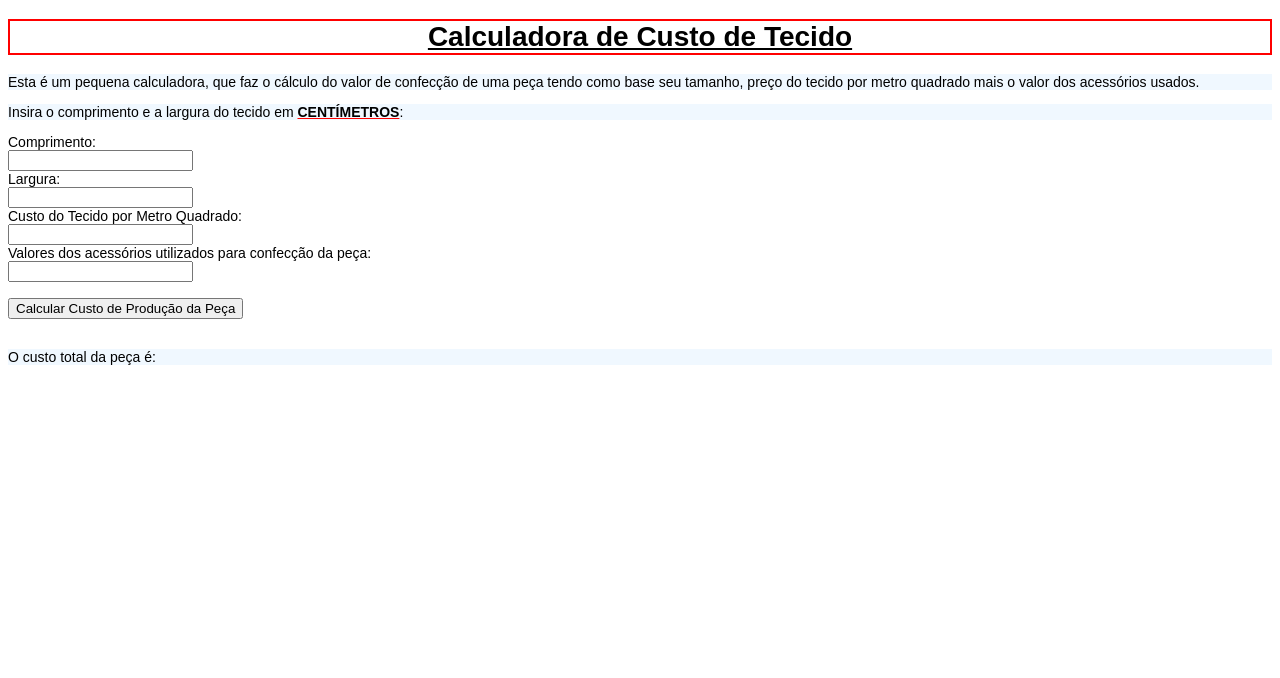
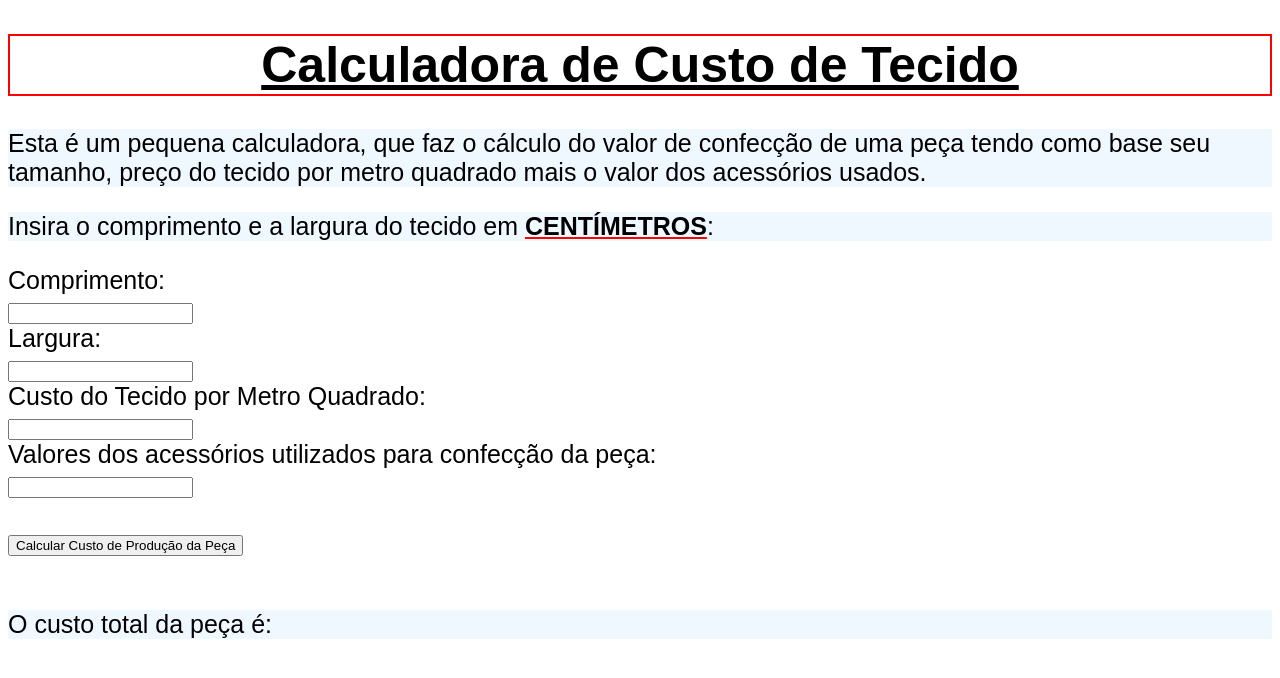
Before and after one commit to PMagoga/site-calculadora-custo-tecido, a Flask app: page / in a window 1280 px wide. Shown: the top 678 px of the page. Run offline with Flask 2, Linux system fonts and the light colour scheme.

Commit message:
mudança tamanho fonte

```diff
--- a/templates/primeira.html
+++ b/templates/primeira.html
@@ -4,7 +4,7 @@
   <style>
     body{
       font-family: sans-serif;
-      font-size: 14px;
+      font-size: 25px;
     }
     h1{
       text-align: center;
```
